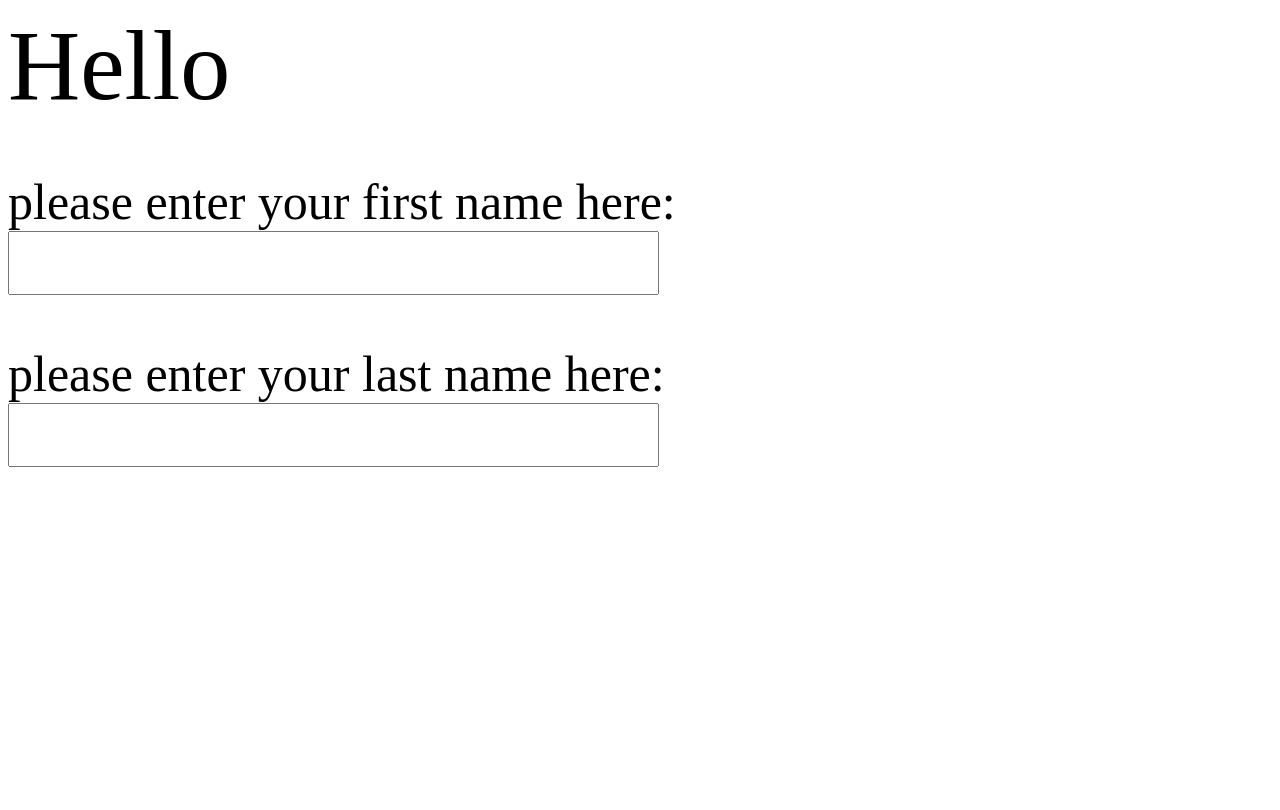
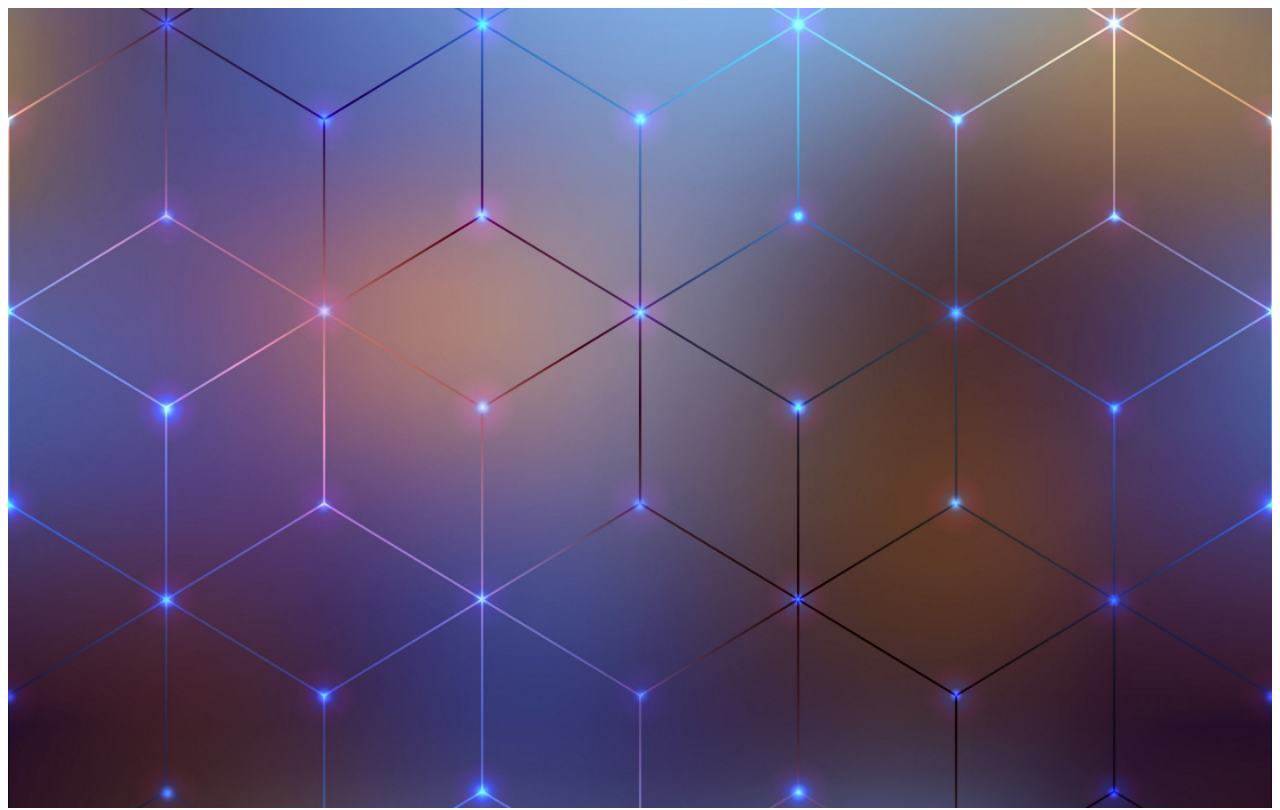
Before and after one commit to Zecter7523/project_22, a plain HTML site: page index.html in a window 1280 px wide. Shown: the top 810 px of the page. Drawn offline with Linux system fonts and the light colour scheme.

Commit message:
added banner

```diff
--- a/index.html
+++ b/index.html
@@ -7,7 +7,7 @@
     <link rel="stylesheet" type="text/css" href="style.css">
     <title>project_22</title>
 </head>
-
+    <img src="banner.jpg" id = "banner">
     <header>Hello</header>
         <p>please enter your first name here:<input id ="first"></p>
         <p>please enter your last name here:<input id ="last"></p>
--- a/style.css
+++ b/style.css
@@ -16,3 +16,11 @@ font-size: 50px;
     font-size: 50px;
     color: red;
 }
+
+#banner{
+    height: 800px;
+    width: 100%;
+    margin-bottom: 25px;
+    background-size: cover;
+    background-position: center;
+}
```
Also changed, not shown: banner.jpg (added).
